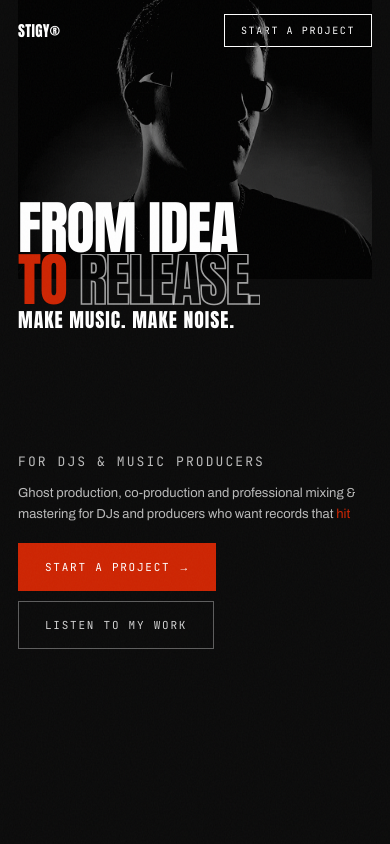
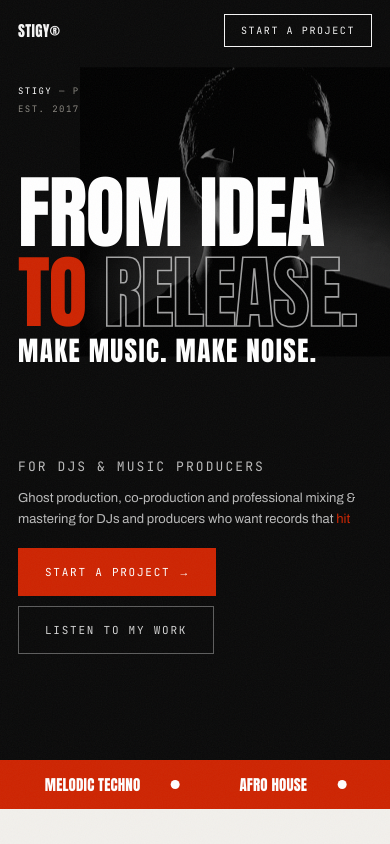
Before and after one commit to stigyme/STIGYSTUDIO, a plain HTML site: page index.html in a window 390 px wide. Shown: the top 844 px of the page. Drawn offline with Linux system fonts and the light colour scheme.

Commit message:
Update index.html

```diff
--- a/index.html
+++ b/index.html
@@ -207,6 +207,48 @@
   .hero-visual{top:26%;right:-16vw;width:78vw;opacity:.42;}
   .hero-top .col:nth-child(2){display:none;}
 }
+/* Regras aplicadas apenas para celulares e tablets pequenos */
+@media (max-width: 768px) {
+  /* 1. Ajusta a altura da seção principal */
+  .hero {
+    height: auto !important;
+    min-height: 90vh;
+    padding-bottom: 40px !important;
+  }
+
+  /* 2. Joga APENAS a imagem (hero-visual) para o fundo absoluto */
+  .hero-visual {
+    position: absolute !important;
+    z-index: 0 !important;
+    top: 20;
+    left: 10;
+    width: 100%;
+    height: 100%; /* Garante que cubra a tela */
+    opacity: 0.4; /* Deixa mais escuro para o texto ler bem */
+  }
+
+  /* 3. Mantém o bloco do meio no fluxo normal para dar espaço */
+  .hero-mid {
+    position: relative !important;
+    padding: 30px 0; /* Cria um respiro entre o topo e o bloco de baixo */
+    display: flex !important;
+    align-items: center;
+  }
+
+  /* 4. Garante que os textos e botões fiquem na frente de tudo */
+  .hero-bottom,
+  .hero-copy,
+  .hero-ctas,
+  .hero-type {
+    position: relative !important;
+    z-index: 10 !important;
+  }
+
+  .hero-line{
+    line-height: 1;
+    font-size: 5rem;
+  }
+}
 
 /* ---------- MARQUEE ---------- */
 .marquee{
@@ -321,43 +363,7 @@
 @media(max-width:860px){
   .cred-statement{grid-template-columns:1fr;}
 }
-/* Regras aplicadas apenas para celulares e tablets pequenos */
-@media (max-width: 768px) {
-  /* 1. Ajusta a altura da seção principal */
-  .hero {
-    height: auto !important;
-    min-height: 100vh;
-    padding-bottom: 40px !important;
-  }
 
-  /* 2. Joga APENAS a imagem (hero-visual) para o fundo absoluto */
-  .hero-visual {
-    position: absolute !important;
-    z-index: 0 !important;
-    top: 0;
-    left: 0;
-    width: 100%;
-    height: 100%; /* Garante que cubra a tela */
-    opacity: 0.4; /* Deixa mais escuro para o texto ler bem */
-  }
-
-  /* 3. Mantém o bloco do meio no fluxo normal para dar espaço */
-  .hero-mid {
-    position: relative !important;
-    padding: 60px 0; /* Cria um respiro entre o topo e o bloco de baixo */
-    display: flex !important;
-    align-items: center;
-  }
-
-  /* 4. Garante que os textos e botões fiquem na frente de tudo */
-  .hero-bottom,
-  .hero-copy,
-  .hero-ctas,
-  .hero-type {
-    position: relative !important;
-    z-index: 10 !important;
-  }
-}
 /* ---------- WORK ---------- */
 .work{background:var(--paper);color:var(--ink);padding:clamp(52px,8vw,120px) 0;}
 .tracks{border-bottom:1px solid var(--line);}
@@ -576,11 +582,10 @@
       </div>
     </div>
 
-    <!-- Adicionado position: relative e z-index aqui -->
-    <div class="hero-bottom" style="position: relative; z-index: 9999;">
+    <div class="hero-bottom">
       <div class="hero-copy">
-        <p class="meta meta-red" style="margin-bottom:10px;">FOR DJS &amp; MUSIC PRODUCERS</p>
-        <p>Ghost production, co-production and professional mixing &amp; mastering for DJs and producers who want records that <em>hit</em></p>
+        <p class="meta meta-red" style="margin-bottom:10px; z-index:9999;">FOR DJS &amp; MUSIC PRODUCERS</p>
+        <p style="z-index:9999;">Ghost production, co-production and professional mixing &amp; mastering for DJs and producers who want records that <em>hit</em></p>
       </div>
       <div class="hero-ctas">
         <a href="#start" class="btn btn-solid"><span>Start a project</span><span class="btn-arrow">→</span></a>
```
